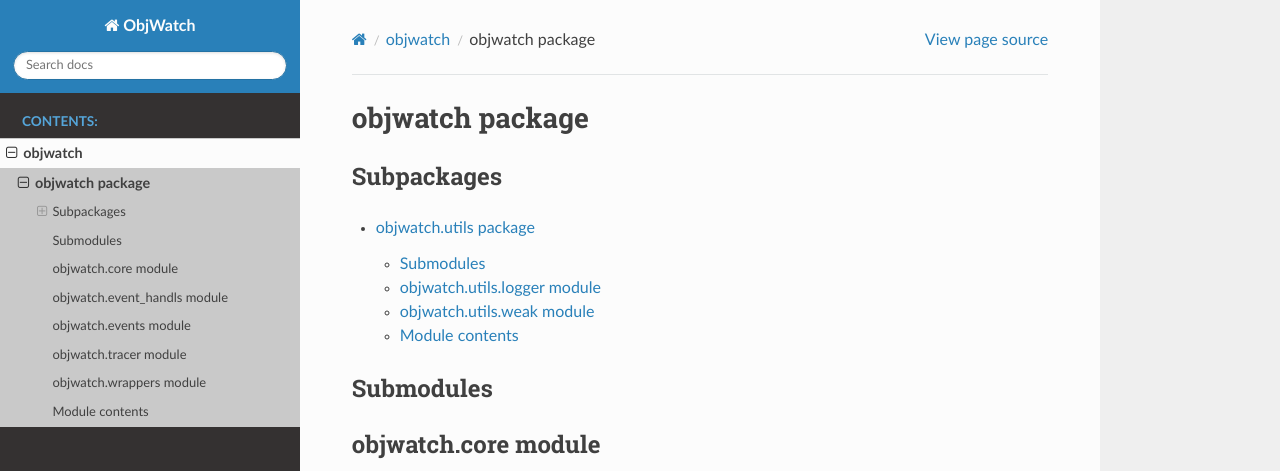
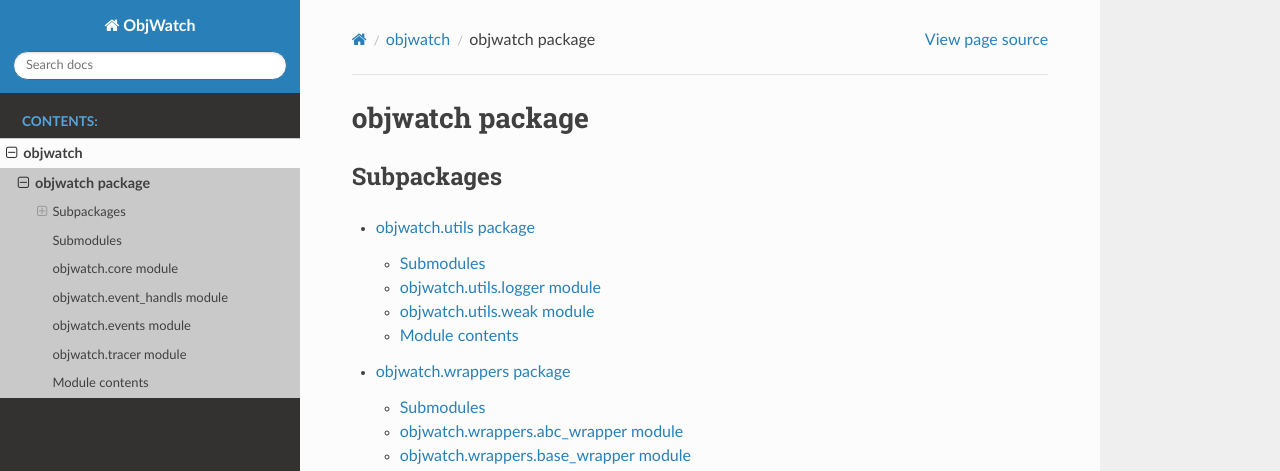
Before and after one commit to aeeeeeep/objwatch, a Sphinx documentation site: the page built from docs/source/objwatch.rst, in a window 1280 px wide and 1400 px high. Shown: the top 471 px of the window. Built offline with Sphinx 7.4.7 and the Read the Docs theme 3.1.0, drawn with Linux system fonts in a browser that asks for light colours; some of the changed text lies outside the part shown.

Commit message:
doc: update docs (#76)

```diff
--- a/docs/source/objwatch.rst
+++ b/docs/source/objwatch.rst
@@ -8,6 +8,7 @@ Subpackages
    :maxdepth: 4
 
    objwatch.utils
+   objwatch.wrappers
 
 Submodules
 ----------
--- a/docs/source/objwatch.wrappers.rst
+++ b/docs/source/objwatch.wrappers.rst
@@ -4,18 +4,18 @@ objwatch.wrappers package
 Submodules
 ----------
 
+objwatch.wrappers.abc\_wrapper module
+-------------------------------------
+
+.. automodule:: objwatch.wrappers.abc_wrapper
+   :members:
+   :undoc-members:
+   :show-inheritance:
+
 objwatch.wrappers.base\_wrapper module
 --------------------------------------
 
 .. automodule:: objwatch.wrappers.base_wrapper
-   :members:
-   :undoc-members:
-   :show-inheritance:
-
-objwatch.wrappers.function\_wrapper module
-------------------------------------------
-
-.. automodule:: objwatch.wrappers.abc_wrapper
    :members:
    :undoc-members:
    :show-inheritance:
@@ -28,6 +28,14 @@ objwatch.wrappers.tensor\_shape\_wrapper module
    :undoc-members:
    :show-inheritance:
 
+objwatch.wrappers.torch\_memory\_wrapper module
+-----------------------------------------------
+
+.. automodule:: objwatch.wrappers.torch_memory_wrapper
+   :members:
+   :undoc-members:
+   :show-inheritance:
+
 Module contents
 ---------------
 
```
Also changed, not shown: other parts of docs/source/objwatch.rst (+0 -8 lines).
